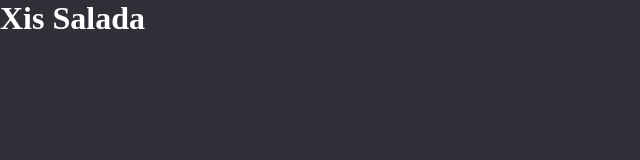
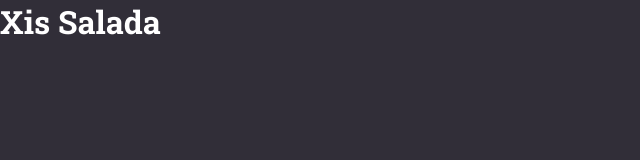
Before and after one commit to KimCidDev/RocketNotes-Explorer, a React (Vite) app in the folder Rocketnotes/: page / in a window 1280 px wide. Shown: the top 160 px of the page, without its empty margins (0-640 px from the left). Built offline with nearby package versions, Linux system fonts and the light colour scheme.

Commit message:
updating global styles (font, font size, outline). Adding first components

```diff
--- a/Rocketnotes/index.html
+++ b/Rocketnotes/index.html
@@ -3,6 +3,13 @@
   <head>
     <meta charset="UTF-8" />
     <meta name="viewport" content="width=device-width, initial-scale=1.0" />
+    <link rel="preconnect" href="https://fonts.googleapis.com" />
+    <link rel="preconnect" href="https://fonts.gstatic.com" crossorigin />
+    <link
+      href="https://fonts.googleapis.com/css2?family=Roboto+Slab:wght@400;500;700&display=swap"
+      rel="stylesheet"
+    />
+
     <title>RocketNotes</title>
   </head>
   <body>
--- a/Rocketnotes/src/styles/global.js
+++ b/Rocketnotes/src/styles/global.js
@@ -10,6 +10,14 @@ export default createGlobalStyle`
 body {
   background-color: ${({ theme }) => theme.COLORS.BACKGROUND_800};
   color: #fff;
+  -webkit-font-smoothing: antialiased;
+}
+
+body, a, input, textarea {
+  font-family: 'Roboto Slab', serif;
+  font-size: 16px;
+  outline: none;
+
 }
 
 a {
```
Also changed, not shown: Rocketnotes/src/components/Button/styles.js (added, +17 -0 lines), Rocketnotes/src/components/Button/index.jsx (added).
